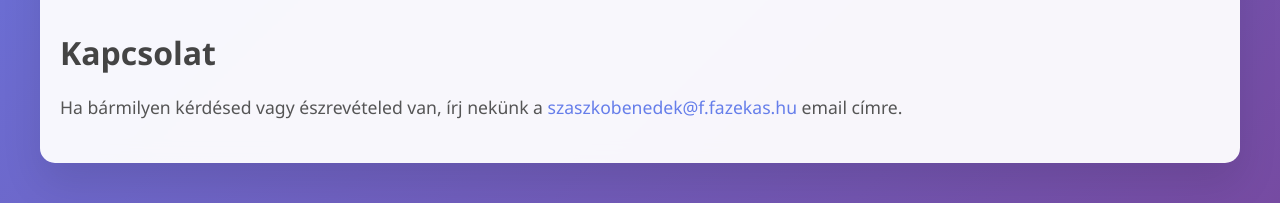
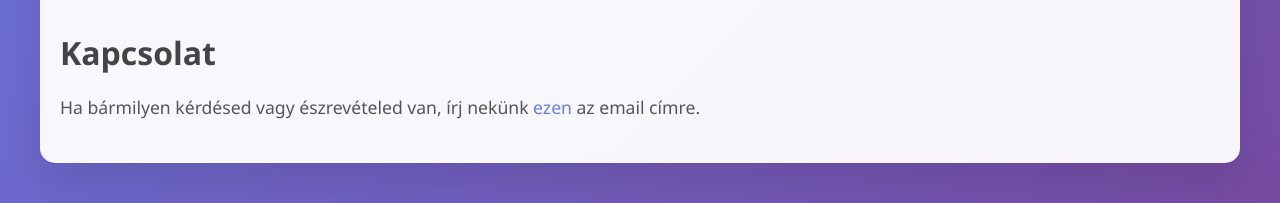
Before and after one commit to SzBence3/TeKaKuServer, a website: page webpage/index.html in a window 1280 px wide. Shown: the part 728-931 px from the top of the page. Drawn offline with Linux system fonts and the light colour scheme.

Commit message:
remove my email

```diff
--- a/webpage/index.html
+++ b/webpage/index.html
@@ -43,7 +43,7 @@
         <div>
             <h2>Kapcsolat</h2>
             <p>
-                Ha bármilyen kérdésed vagy észrevételed van, írj nekünk a <a href="mailto:szaszkobenedek@f.fazekas.hu">szaszkobenedek@f.fazekas.hu</a> email címre.
+                Ha bármilyen kérdésed vagy észrevételed van, írj nekünk <a href="mailto:info@tekaku.hu">ezen</a> az email címre.
             </p>
         </div>
     </div>
```
